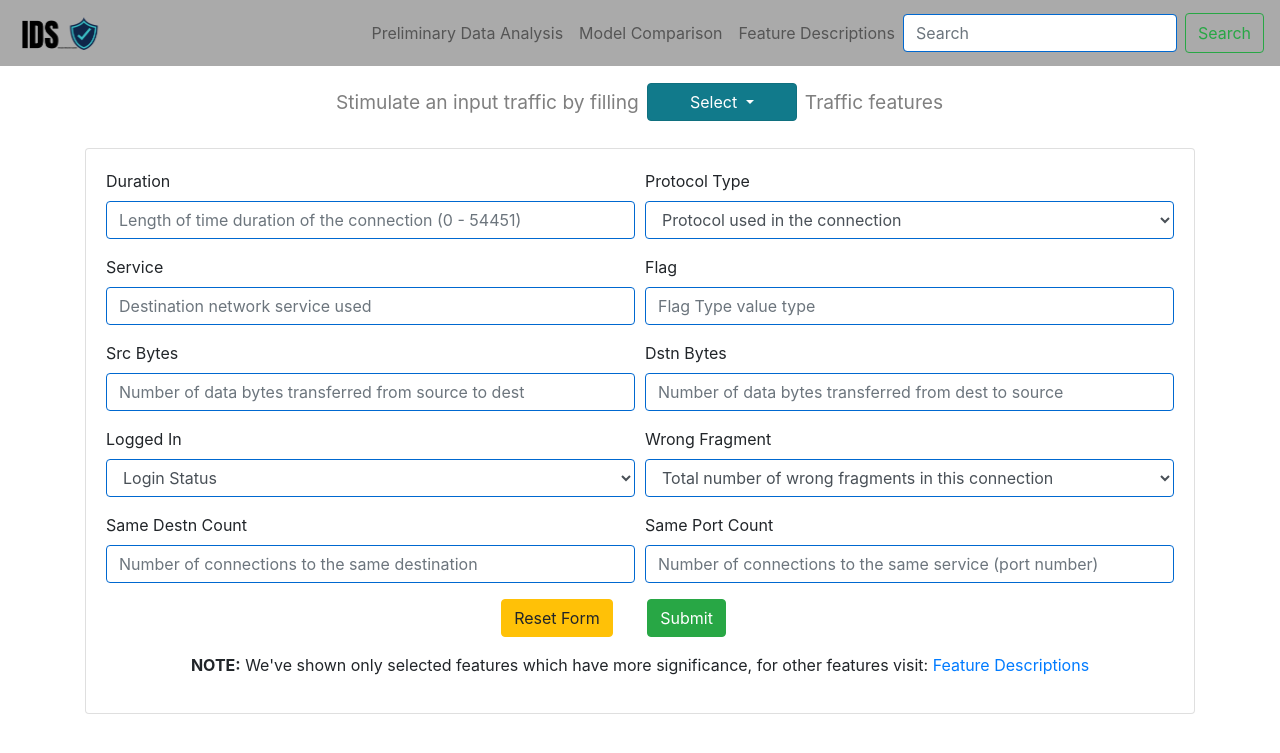
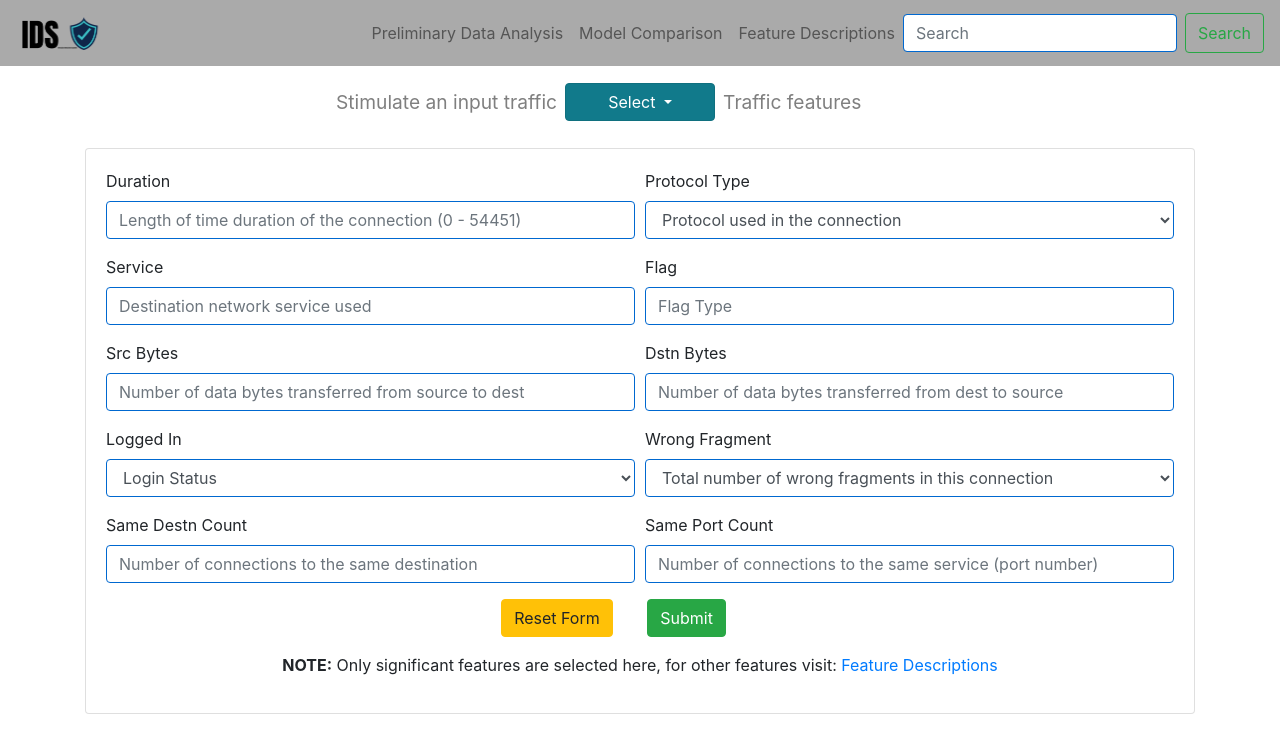
Before and after one commit to DhruvBhirud/Intrusion-Detection-System-using-ML, a Python web app: template templates/index.html in a window 1280 px wide. Shown: the top 753 px of the page. Run offline with Jinja, Linux system fonts and the light colour scheme; the template is opened without the code that fills it, so the values that code supplies are empty; some libraries are stand-ins or nearby versions.

Commit message:
Updated minor UI elements

```diff
--- a/templates/index.html
+++ b/templates/index.html
@@ -54,7 +54,7 @@
       <!-- Links -->
         <ul class="navbar-nav" style="margin-left: 25%;font-size: larger">
           <li class="nav-item">
-            <a class="nav-link" href="#">Stimulate an input traffic by filling</a>
+            <a class="nav-link" href="#">Stimulate an input traffic</a>
           </li>
           <form class="form-inline" id="myform" action="/submit" method="POST">
             <input class="form-control mr-sm-2" type="text" id="traffic_type" name="traffic_type" style="display:none;">
@@ -96,9 +96,9 @@
                   <label>Protocol Type</label>
                   <select class="form-control" id="prot" required="">
                     <option disabled="" selected="">Protocol used in the connection</option>
-                    <option id="tcp">1. TCP</option>
-                    <option id="udp">2. UDP</option>
-                    <option id="icmp">3. ICMP</option>
+                    <option id="tcp">TCP</option>
+                    <option id="udp">UDP</option>
+                    <option id="icmp">ICMP</option>
                   </select>
                 </div>
               </div>
@@ -110,7 +110,7 @@
                 </div>
                 <div class="form-group col-md-6">
                   <label>Flag</label>
-                  <input type="text" class="form-control" id="flag" placeholder="Flag Type value type">
+                  <input type="text" class="form-control" id="flag" placeholder="Flag Type">
                 </div>
               </div>
 
@@ -164,7 +164,7 @@
                 </div>
               </div>
             </form>
-            <p style="text-align:center;"><b>NOTE:</b> We've shown only selected features which have more significance, for other features visit: <a href="/features">Feature Descriptions</a></p>
+            <p style="text-align:center;"><b>NOTE:</b> Only significant features are selected here, for other features visit: <a href="/features">Feature Descriptions</a></p>
          </div>
        </div>
     </div>
```
